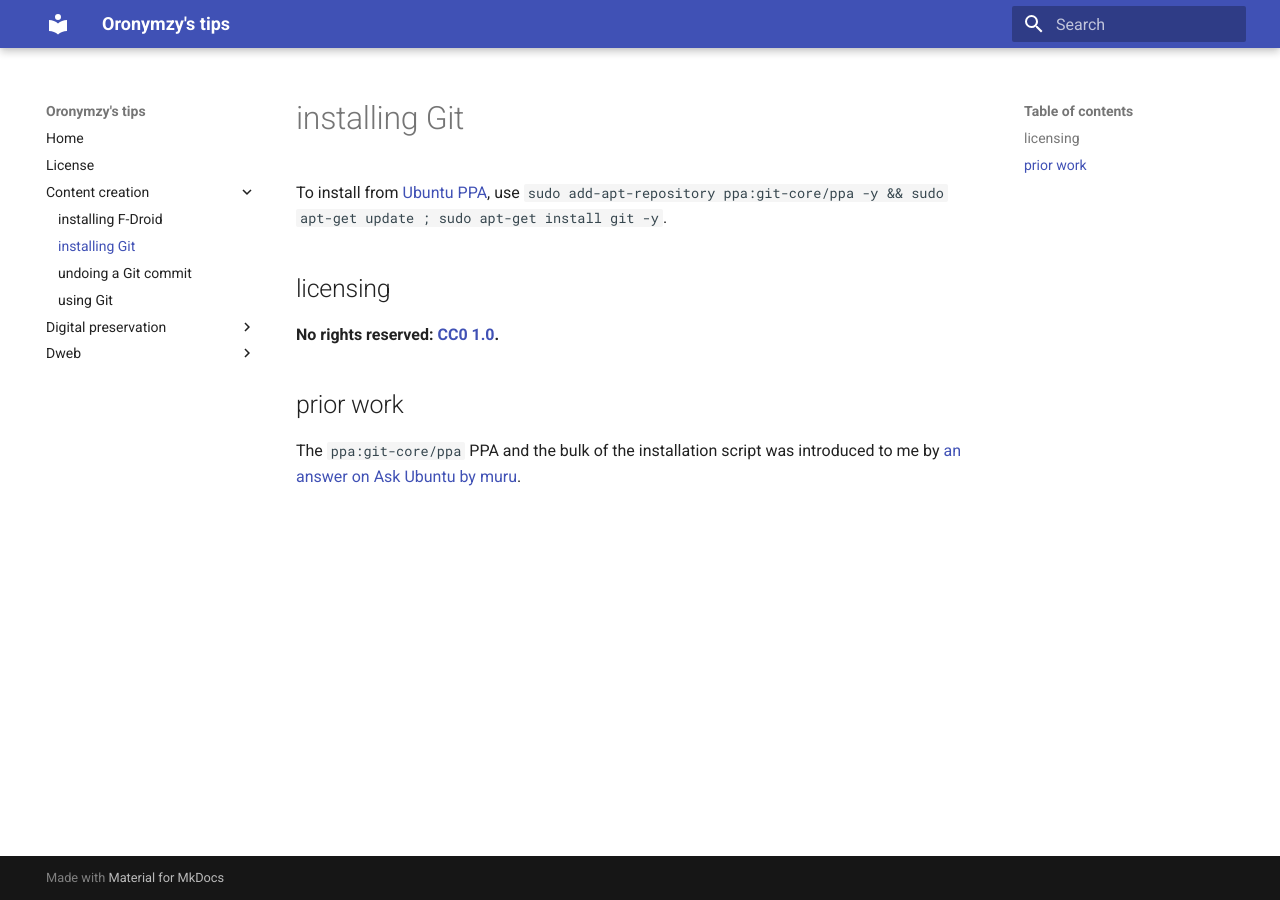
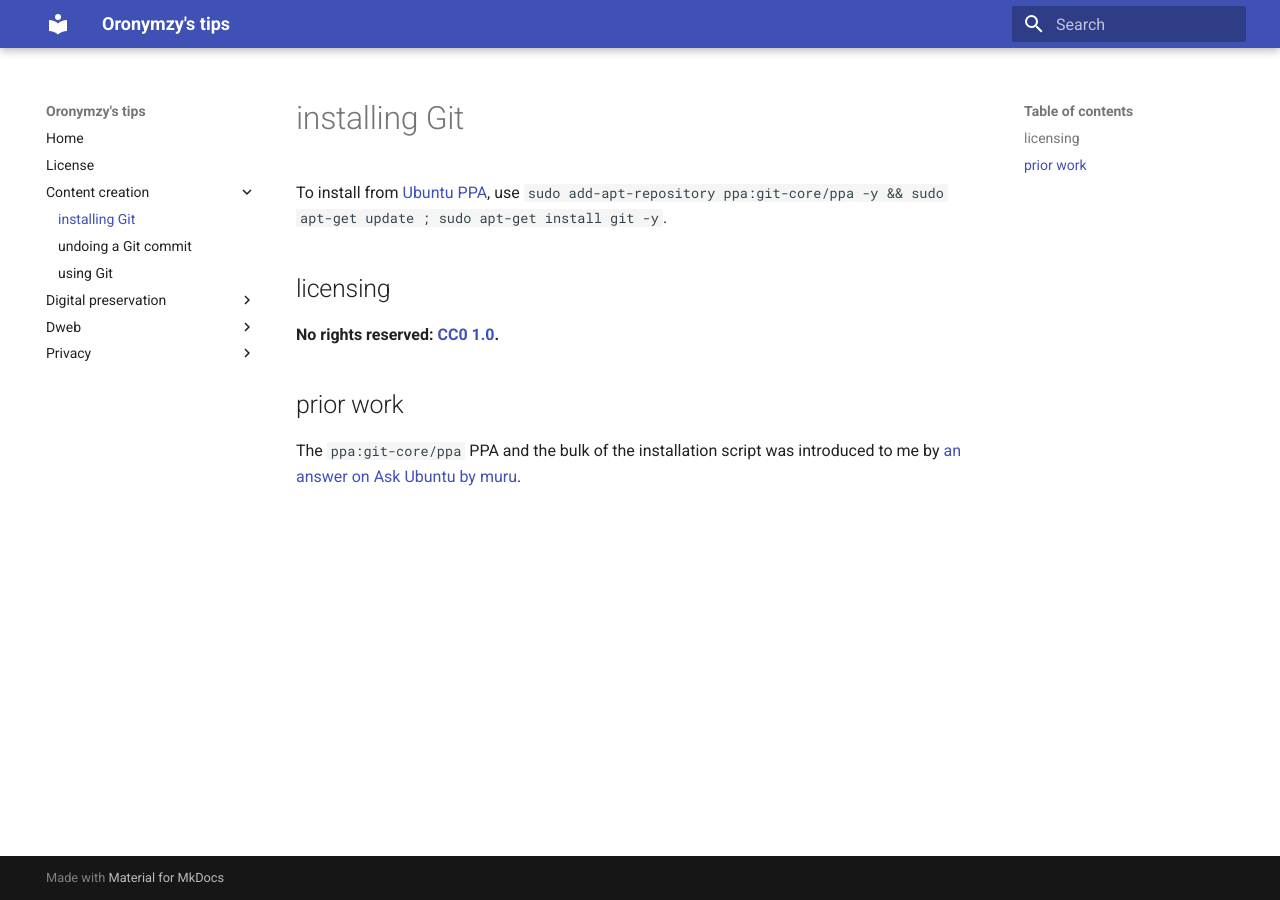
Before and after one commit to oronymzy/tips, an MkDocs documentation site: the page built from docs/instGit.md, in a window 1280 px wide. Built offline with MkDocs 1.6.1 and Material for MkDocs 9.7.7, drawn with Linux system fonts in a browser that asks for light colours; part of the change alters nothing that is shown.

Commit message:
move 'F-Droid' into 'Privacy'

```diff
--- a/mkdocs.yml
+++ b/mkdocs.yml
@@ -3,7 +3,6 @@ nav:
   - Home: 'README.md'
   - License: 'LICENSE.md'
   - Content creation:
-    - 'insFDrd.md'
     - 'instGit.md'
     - 'undGitc.md'
     - 'usngGit.md'
@@ -13,6 +12,8 @@ nav:
     - 'glslnkw.md'
   - Dweb:
     - 'ebsdatp.md'
+  - Privacy:
+    - 'insFDrd.md'
 markdown_extensions:
   - admonition
   - footnotes
```
